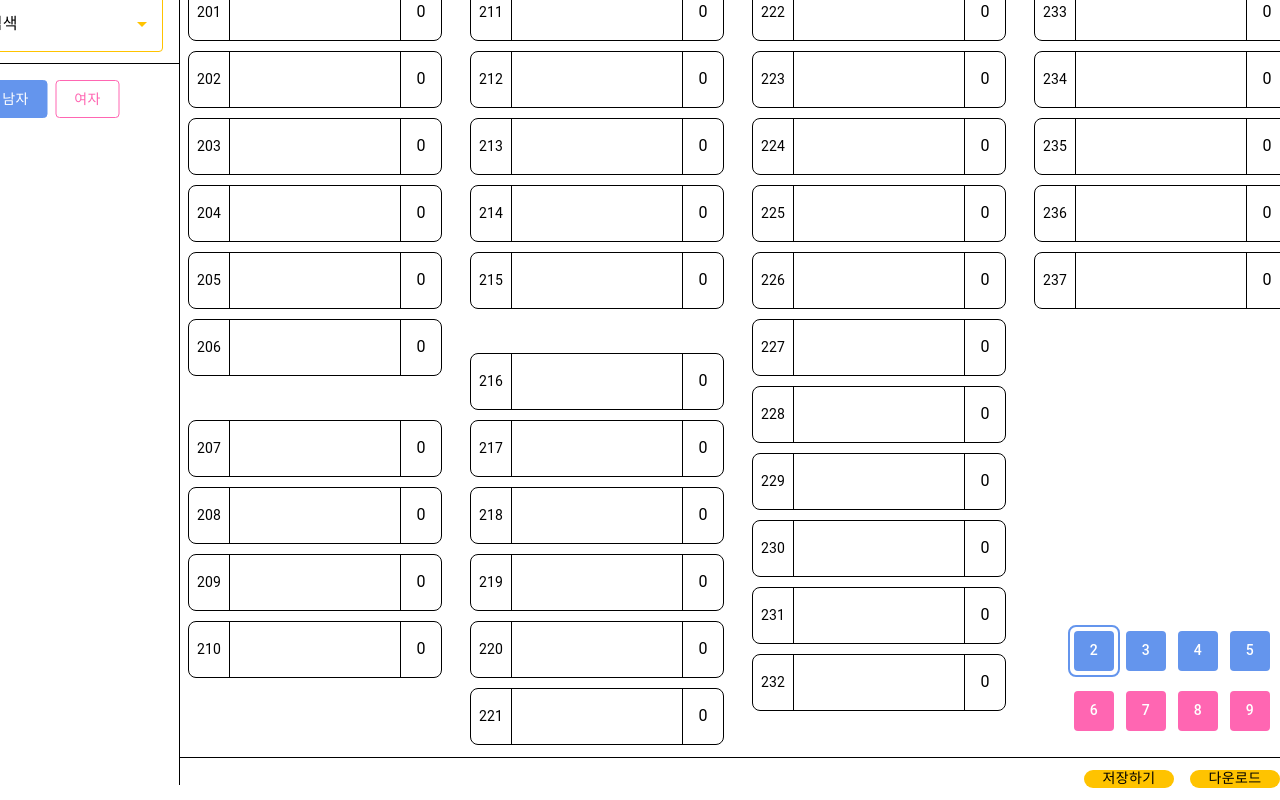
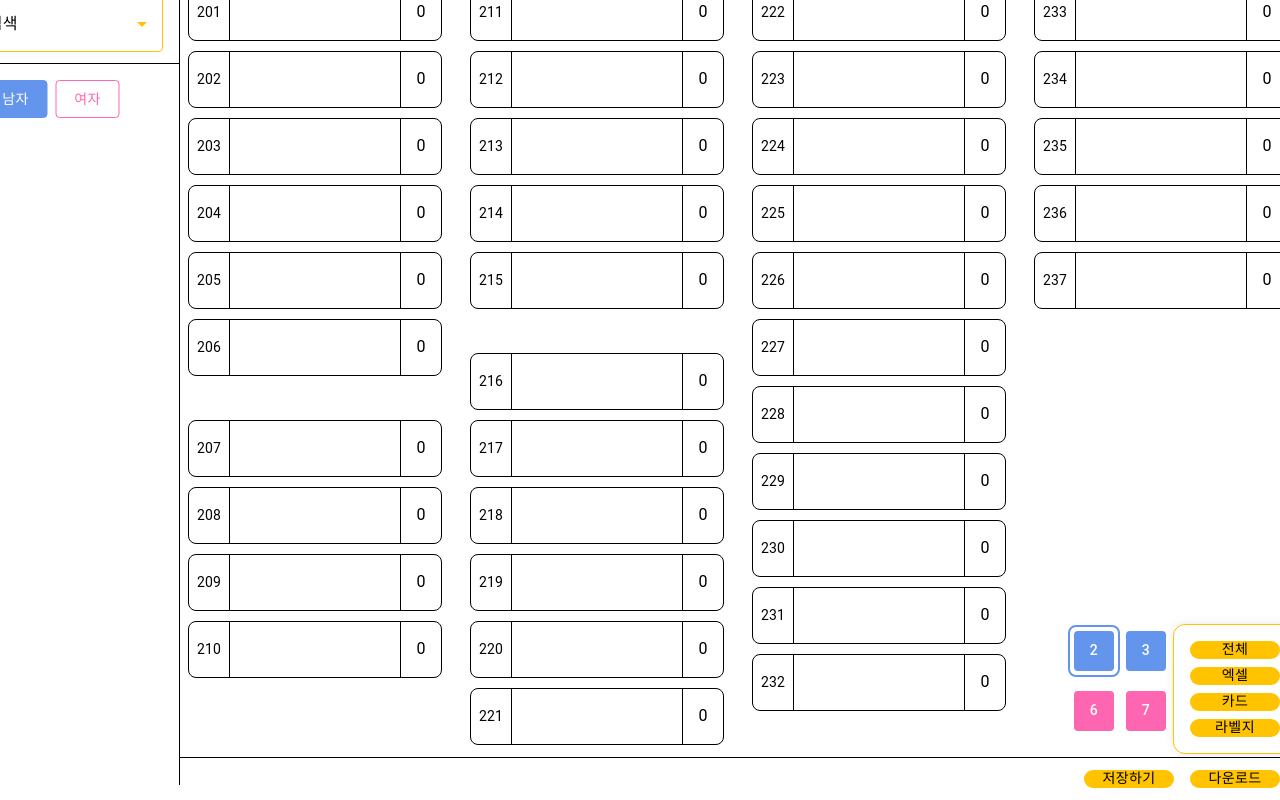
Before and after one commit to LDK1009/V-DAS, a Next.js app in the folder project/: page /admin in a window 1280 px wide. Both pictures are taken after a click on the button "다운로드". Built offline with nearby package versions, Linux system fonts and the light colour scheme; what @mui/material-nextjs would draw is missing.

Commit message:
✨ Feat : 배정 카드 다운로드 기능 개발

```diff
--- a/project/package.json
+++ b/project/package.json
@@ -24,7 +24,9 @@
     "@tsparticles/shape-text": "^3.8.1",
     "axios": "^1.7.9",
     "dayjs": "^1.11.13",
+    "html2canvas": "^1.4.1",
     "immer": "^10.1.1",
+    "jszip": "^3.10.1",
     "next": "15.1.7",
     "next-pwa": "^5.6.0",
     "notistack": "^3.0.2",
--- a/project/src/components/pages/admin/AdminContainer.tsx
+++ b/project/src/components/pages/admin/AdminContainer.tsx
@@ -9,7 +9,6 @@ import { mixinFlex } from "@/styles/mixins";
 import ChurchListHeader from "./container/church-list/ChurchListHeader";
 import StepSection from "./container/step/StepSection";
 import ExportCard from "./container/export/card/ExportCard";
-import TableContainer from "./container/export/table/TableContainer";
 
 const AdminContainer = () => {
   return (
@@ -27,8 +26,8 @@ const AdminContainer = () => {
             <EditDormitoryContainer />
           </BodyRight>
         </BodyArea>
+        <ExportCard />
       </Container>
-      {/* <ExportCard /> */}
     </>
   );
 };
@@ -36,6 +35,7 @@ const AdminContainer = () => {
 export default AdminContainer;
 
 const Container = styled(Stack)`
+  position: relative;
   width: 100vw;
   height: 100vh;
   ${mixinFlex("column", "start", "start")}
--- a/project/src/components/pages/admin/container/etc/Footer.tsx
+++ b/project/src/components/pages/admin/container/etc/Footer.tsx
@@ -1,12 +1,90 @@
 import { mixinFlex, mixinMuiButtonNoShadow } from "@/styles/mixins";
-import { Button, Stack, styled } from "@mui/material";
-import React from "react";
+import { Button, Fade, Stack, styled } from "@mui/material";
+import React, { useState } from "react";
+import html2canvas from "html2canvas";
+import { useCardFormat } from "@/hooks/export/card/useCardFormat";
+import { enqueueSnackbar, closeSnackbar } from "notistack";
+import JSZip from "jszip";
 
 const Footer = () => {
+  const [isDownloadOptionOpen, setIsDownloadOptionOpen] = useState(false);
+  const { getAllChurchCardData } = useCardFormat();
+  const churchCardDatas = getAllChurchCardData();
+
+  const downloadCardsAsZip = async () => {
+    const cards = document.querySelectorAll(".assign-card");
+    const zip = new JSZip();
+
+    // 토스트 ID를 저장하여 나중에 닫을 수 있도록 함
+    const toastId = enqueueSnackbar("카드 이미지 생성 중...", {
+      variant: "info",
+      persist: true, // 수동으로 닫을 때까지 토스트 유지
+    });
+
+    try {
+      for (let i = 0; i < cards.length; i++) {
+        const card = cards[i] as HTMLElement;
+        const churchData = churchCardDatas[i];
+
+        const canvas = await html2canvas(card, {
+          scale: 2,
+          backgroundColor: "#ffffff",
+          logging: false,
+        });
+
+        const imageData = canvas.toDataURL("image/png").split(",")[1];
+        const fileName = `${churchData.churchName}-배정카드.png`;
+        const safeFileName = fileName.replace(/[\\/:*?"<>|]/g, "_");
+
+        zip.file(safeFileName, imageData, { base64: true });
+      }
+
+      const content = await zip.generateAsync({ type: "blob" });
+
+      const link = document.createElement("a");
+      link.href = URL.createObjectURL(content);
+      link.download = "배정카드.zip";
+      link.click();
+
+      URL.revokeObjectURL(link.href);
+
+      // 진행 중이던 토스트 닫기
+      closeSnackbar(toastId);
+
+      // 완료 메시지 표시
+      enqueueSnackbar("다운로드가 완료되었습니다.", {
+        variant: "success",
+      });
+    } catch (error) {
+      // 에러 발생 시 진행 중이던 토스트 닫기
+      closeSnackbar(toastId);
+
+      console.error("ZIP 파일 생성 중 오류 발생:", error);
+      enqueueSnackbar("다운로드 중 오류가 발생했습니다.", {
+        variant: "error",
+        autoHideDuration: 2000,
+      });
+    }
+  };
+
   return (
     <Container>
       <StyledButton variant="contained">저장하기</StyledButton>
-      <StyledButton variant="contained">다운로드</StyledButton>
+      <DownloadButtonWrapper>
+        <StyledButton variant="contained" onClick={() => setIsDownloadOptionOpen((prev) => !prev)}>
+          다운로드
+        </StyledButton>
+        <DownloadOptionFade in={isDownloadOptionOpen}>
+          <DownloadOptionContainer>
+            <StyledButton variant="contained">전체</StyledButton>
+            <StyledButton variant="contained">엑셀</StyledButton>
+            <StyledButton variant="contained" onClick={downloadCardsAsZip}>
+              카드
+            </StyledButton>
+            <StyledButton variant="contained">라벨지</StyledButton>
+          </DownloadOptionContainer>
+        </DownloadOptionFade>
+      </DownloadButtonWrapper>
     </Container>
   );
 };
@@ -28,3 +106,24 @@ const StyledButton = styled(Button)`
   height: 18px;
   border-radius: 12px;
 `;
+
+const DownloadButtonWrapper = styled(Stack)`
+  position: relative;
+`;
+
+const DownloadOptionFade = styled(Fade)`
+  position: absolute;
+  bottom: calc(100% + 16px);
+  left: 50%;
+  transform: translateX(-50%);
+`;
+
+const DownloadOptionContainer = styled(Stack)`
+  ${mixinFlex("column", "start", "start")}
+  row-gap: 8px;
+  background-color: white;
+  border: 1px solid ${({ theme }) => theme.palette.primary.main};
+  border-radius: 12px;
+  padding: 16px;
+  box-shadow: 0 0 10px 0 rgba(0, 0, 0, 0.1);
+`;
--- a/project/src/components/pages/admin/container/export/card/AssignCard.tsx
+++ b/project/src/components/pages/admin/container/export/card/AssignCard.tsx
@@ -1,4 +1,5 @@
 import { mixinFlex } from "@/styles/mixins";
+import { getAB, getAssignedInfo } from "@/utils/export/card";
 import { Stack, styled, Typography } from "@mui/material";
 import React from "react";
 
@@ -25,27 +26,6 @@ type CardInfoType = {
 };
 
 const AssignCard = ({ churchName, maleCardInfo, femaleCardInfo }: CardInfoType) => {
-  function getAssignedInfo(cardInfo: TableRowType | null) {
-    if (!cardInfo) return "";
-
-    const { startAssignedInfo, endAssignedInfo } = cardInfo.assignedInfo;
-    const startAssignedCount = startAssignedInfo.assignedCount !== 7 ? `(${startAssignedInfo.assignedCount})` : "";
-    const endAssignedCount = endAssignedInfo.assignedCount !== 7 ? `(${endAssignedInfo.assignedCount})` : "";
-
-    return `${startAssignedInfo.roomNumber}${startAssignedCount}-${endAssignedInfo.roomNumber}호${endAssignedCount}`;
-  }
-
-  function getAB(floorNumber: number) {
-    if (!floorNumber) {
-      return "";
-    }
-    if ([2, 3, 4, 5].includes(floorNumber)) {
-      return "A";
-    } else {
-      return "B";
-    }
-  }
-
   const maleRow = {
     sex: "형제",
     totalCount: maleCardInfo?.assignedInfo.totalAssignedCount
@@ -65,7 +45,7 @@ const AssignCard = ({ churchName, maleCardInfo, femaleCardInfo }: CardInfoType)
   };
 
   return (
-    <Container>
+    <Container className="assign-card">
       <ContentContainer>
         <ChurchName variant="h5">{churchName}</ChurchName>
         <Table>
@@ -84,8 +64,15 @@ const AssignCard = ({ churchName, maleCardInfo, femaleCardInfo }: CardInfoType)
             </Tr>
           </tbody>
         </Table>
+        <AlertText align="left">
+          * 괄호 안의 숫자는 해당 호실에 배정된 인원이며,
+          <br />
+          &nbsp;&nbsp;해당 호실은 다른 교회와 함께 사용하게 됩니다 :)
+        </AlertText>
       </ContentContainer>
-      <TextLogo variant="h5">VISIONCAMP</TextLogo>
+      <TextLogoContainer>
+        <TextLogo variant="h5">VISIONCAMP</TextLogo>
+      </TextLogoContainer>
     </Container>
   );
 };
@@ -94,36 +81,34 @@ export default AssignCard;
 
 const Container = styled(Stack)`
   ${mixinFlex("column", "center", "center")};
-  width: 500px;
-  height: 400px;
-  padding: 50px 25px;
-  padding-bottom: 16px;
+  width: 375px;
+  height: 300px;
+  padding: 24px;
+  padding-bottom: 0px;
   background-color: #efa235;
 `;
 
 const ContentContainer = styled(Stack)`
   ${mixinFlex("column", "center", "center")};
-  row-gap: 24px;
+  row-gap: 16px;
   width: 100%;
   height: 100%;
-  padding: 40px;
+  padding: 24px;
   background-color: white;
   box-shadow: 4px 4px 8px 0px rgba(0, 0, 0, 0.25);
 `;
 
 const Table = styled("table")`
-  border: 3px solid black;
-  border-left: none;
-  border-right: none;
   border-collapse: collapse;
   width: 100%;
+  border-top: 1px solid black;
 
   & td {
-    padding: 16px 0px;
-    font-size: 20px;
+    padding: 12px 0px;
+    font-size: 14px;
     line-height: 1.5;
     text-align: center;
-    border-bottom: 3px solid black;
+    border-bottom: 1px solid black;
   }
 `;
 
@@ -135,7 +120,8 @@ const Sex = styled("td")`
 
 const TotalCount = styled("td")`
   width: 20%;
-  border: 3px solid black;
+  border-left: 1px solid black;
+  border-right: 1px solid black;
 `;
 
 const AB = styled("td")`
@@ -149,8 +135,16 @@ const AssignedInfo = styled("td")`
 
 const ChurchName = styled(Typography)``;
 
+const AlertText = styled(Typography)`
+  font-size: 7px;
+`;
+const TextLogoContainer = styled(Stack)`
+  ${mixinFlex("column", "center", "center")};
+  width: 100%;
+  height: 64px;
+`;
+
 const TextLogo = styled(Typography)`
   font-weight: bolder;
   color: #3956bc;
-  margin-top: 16px;
 `;
--- a/project/src/components/pages/admin/container/export/card/ExportCard.tsx
+++ b/project/src/components/pages/admin/container/export/card/ExportCard.tsx
@@ -1,22 +1,30 @@
 import { useCardFormat } from "@/hooks/export/card/useCardFormat";
 import AssignCard from "./AssignCard";
+import { Stack, styled } from "@mui/material";
 
 const ExportCard = () => {
-  const { getChurchCardData, getAllChurchCardData } = useCardFormat();
-
+  const { getAllChurchCardData } = useCardFormat();
   const churchCardDatas = getAllChurchCardData();
 
   return (
-    <div>
+    <Container>
       {churchCardDatas.map((churchCardData, index) => (
         <AssignCard key={index} {...churchCardData} />
       ))}
-      <h1>남자</h1>
-      <pre>{JSON.stringify(getChurchCardData("중부명성교회").maleCardInfo, null, 2)}</pre>
-      <h1>여자</h1>
-      <pre>{JSON.stringify(getChurchCardData("중부명성교회").femaleCardInfo, null, 2)}</pre>
-    </div>
+    </Container>
   );
 };
 
 export default ExportCard;
+
+const Container = styled(Stack)`
+  position: absolute;
+  display: flex;
+  flex-direction: column;
+  row-gap: 10px;
+  position: fixed;
+  /* top: 0px; */
+  /* right: -100%; */
+  top:0px;
+  right: 0px;
+`;
--- a/project/src/utils/export/card.ts
+++ b/project/src/utils/export/card.ts
@@ -1,11 +1,18 @@
+import { useDormitoryStore } from "@/store/dormitory/dormitoryStore";
 import { TableRowType } from "@/types/card";
 
 function getAssignedInfo(cardInfo: TableRowType | null) {
+  const {maxRoomPeople} = useDormitoryStore.getState();
+
   if (!cardInfo) return "";
 
   const { startAssignedInfo, endAssignedInfo } = cardInfo.assignedInfo;
-  const startAssignedCount = startAssignedInfo.assignedCount !== 7 ? `(${startAssignedInfo.assignedCount})` : "";
-  const endAssignedCount = endAssignedInfo.assignedCount !== 7 ? `(${endAssignedInfo.assignedCount})` : "";
+  const startAssignedCount = startAssignedInfo.assignedCount !== maxRoomPeople ? `(${startAssignedInfo.assignedCount})` : "";
+  const endAssignedCount = endAssignedInfo.assignedCount !== maxRoomPeople ? `(${endAssignedInfo.assignedCount})` : "";
+
+  if(startAssignedInfo.roomNumber === endAssignedInfo.roomNumber) {
+    return `${startAssignedInfo.roomNumber}호${startAssignedCount}`;
+  }
 
   return `${startAssignedInfo.roomNumber}${startAssignedCount}-${endAssignedInfo.roomNumber}호${endAssignedCount}`;
 }
```
Also changed, not shown: 1 other file (tests, documents, lock files or other folders).
